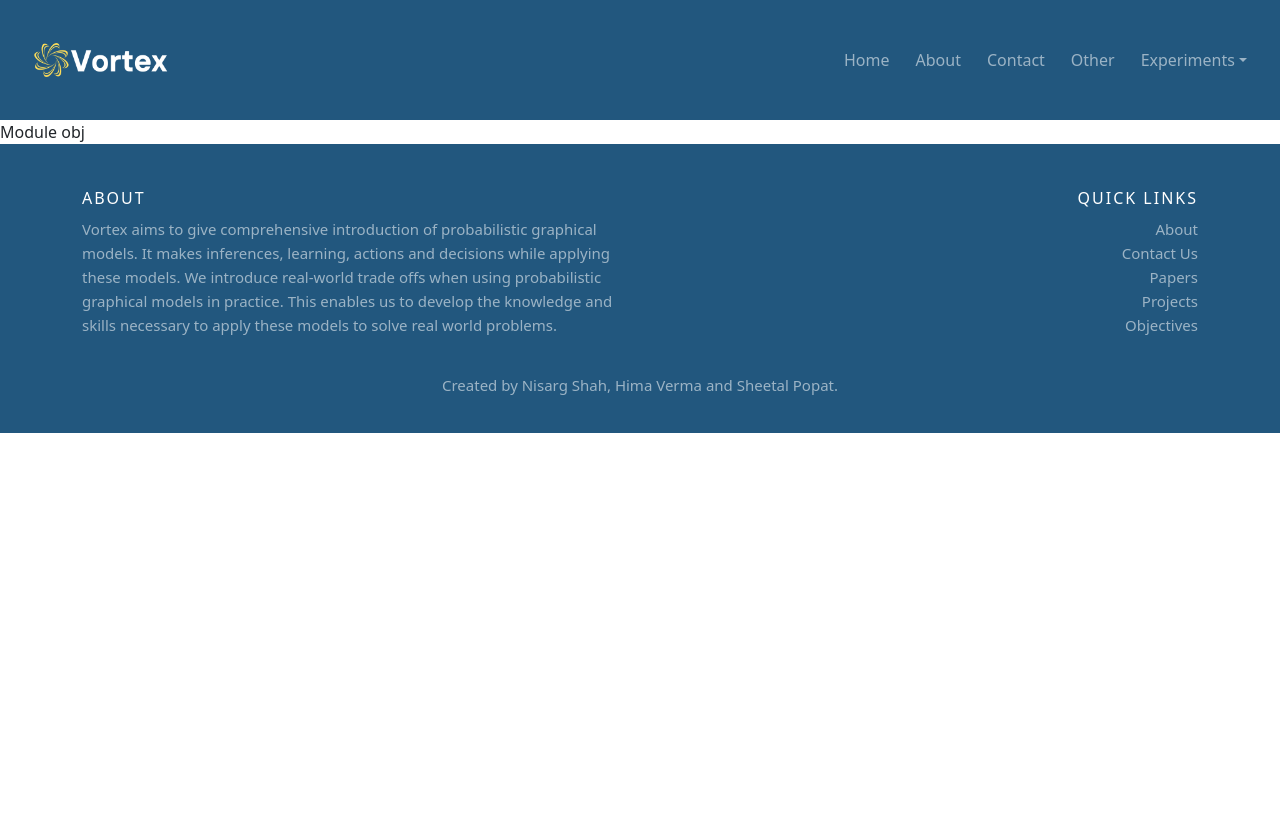
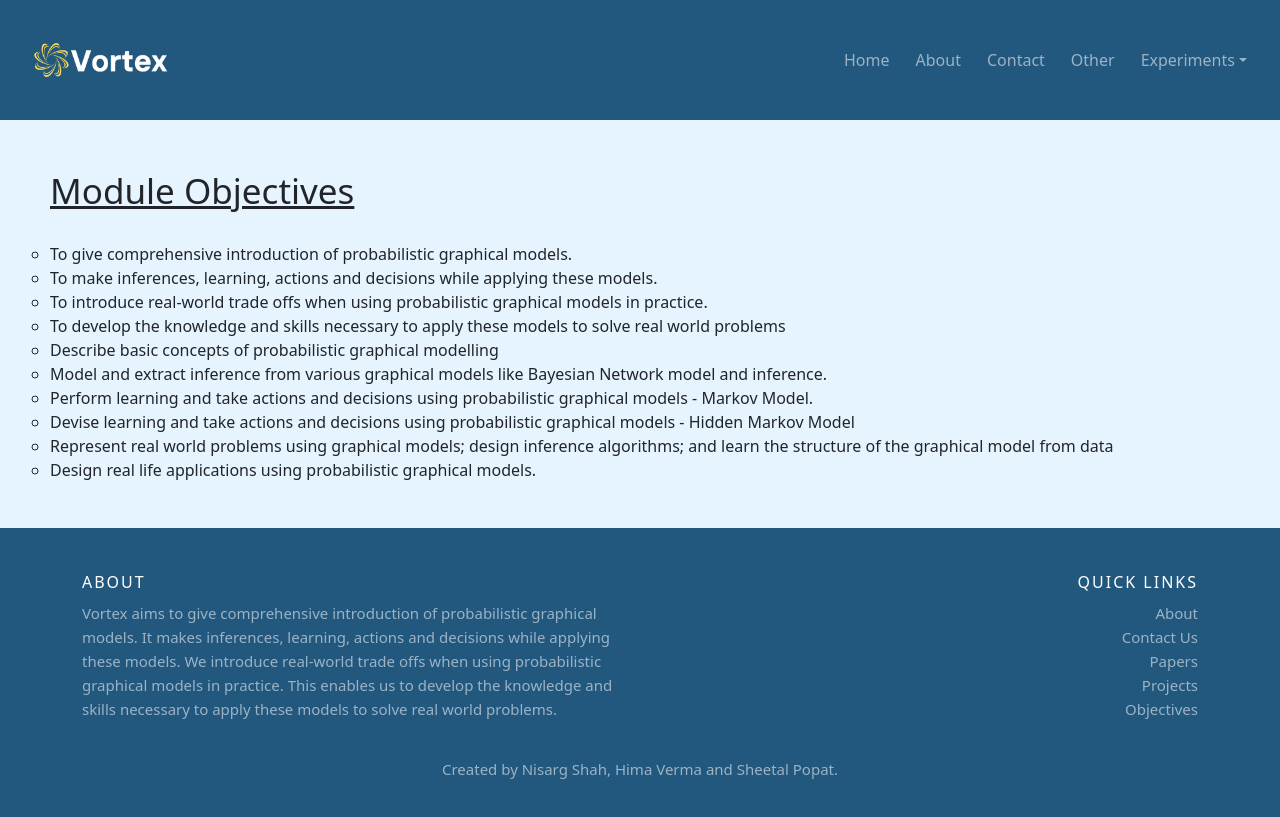
Before and after one commit to nisargshahh/vortex, a React (Create React App) app: page /module-obj in a window 1280 px wide. Built offline with nearby package versions, Linux system fonts and the light colour scheme.

Commit message:
module-obj updated

```diff
--- a/src/pages/ModuleObj/moduleObj.js
+++ b/src/pages/ModuleObj/moduleObj.js
@@ -2,13 +2,55 @@ import React from "react";
 import "bootstrap/dist/css/bootstrap.min.css";
 import NavBar from "../../components/Navbar/NavBar";
 import Footer from "../../components/Footer/Footer";
+import "./moduleobj.css";
 
 function moduleObj() {
   return (
     <div>
       <NavBar />
       <div className="module-obj">
-        Module obj
+        <h1 className="expt-heading">
+          <u>Module Objectives</u>
+        </h1>
+        <ol className="mod-ob">
+          <li>
+            To give comprehensive introduction of probabilistic graphical
+            models.
+          </li>
+          <li>
+            To make inferences, learning, actions and decisions while applying
+            these models.
+          </li>
+          <li>
+            To introduce real-world trade offs when using probabilistic
+            graphical models in practice.
+          </li>
+          <li>
+            To develop the knowledge and skills necessary to apply these models
+            to solve real world problems
+          </li>
+          <li>Describe basic concepts of probabilistic graphical modelling</li>
+          <li>
+            Model and extract inference from various graphical models like
+            Bayesian Network model and inference.
+          </li>
+          <li>
+            Perform learning and take actions and decisions using probabilistic
+            graphical models - Markov Model.
+          </li>
+          <li>
+            Devise learning and take actions and decisions using probabilistic
+            graphical models - Hidden Markov Model
+          </li>
+          <li>
+            Represent real world problems using graphical models; design
+            inference algorithms; and learn the structure of the graphical model
+            from data
+          </li>
+          <li>
+            Design real life applications using probabilistic graphical models.
+          </li>
+        </ol>
       </div>
       <Footer />
     </div>
--- a/src/pages/ModuleObj/moduleobj.css
+++ b/src/pages/ModuleObj/moduleobj.css
@@ -0,0 +1,11 @@
+.module-obj {
+    padding-left: 50px;
+    padding-top: 50px;
+    padding-right: 50px;
+    padding-bottom: 30px;
+    background-color: #e6f4ff;
+}
+
+.mod-ob{
+    list-style-type: circle;
+}
```
